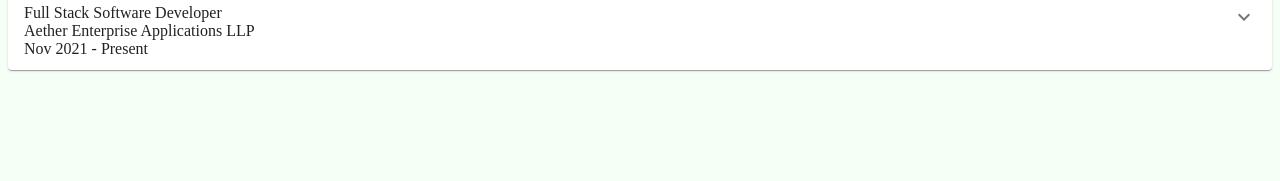
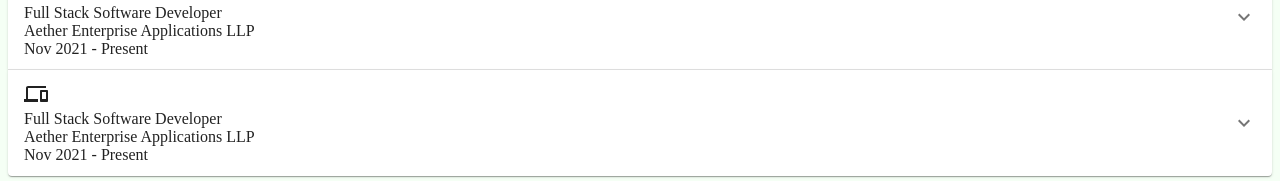
Before and after one commit to IlIIIlIIIlIlIlI/personal_website, a React (Create React App) app: page / in a window 1280 px wide. Shown: the part 848-1029 px from the top of the page. Before the commit the page ends 926 px from the top, so only its background shows below. Built offline with nearby package versions, Linux system fonts and the light colour scheme.

Commit message:
new changes

```diff
--- a/src/ExperienceDropDown/ExperienceDropDown.tsx
+++ b/src/ExperienceDropDown/ExperienceDropDown.tsx
@@ -40,6 +40,36 @@
             malesuada lacus ex, sit amet blandit leo lobortis eget.
           </AccordionDetails>
         </Accordion>
+
+        <Accordion>
+          <AccordionSummary expandIcon={<ExpandMoreIcon />}>
+            <div className={`${scssObj.baseClass}__header-container`}>
+              <div className={`${scssSkillsObj.baseClass}__icon-container`}>
+                <PhonelinkIcon
+                  className={`${scssSkillsObj.baseClass}__icons`}
+                />
+              </div>
+
+              <div className={`${scssObj.baseClass}__content-container`}>
+                <div className={`${scssObj.baseClass}__designation`}>
+                  Full Stack Software Developer
+                </div>
+
+                <div className={`${scssObj.baseClass}__company`}>
+                  Aether Enterprise Applications LLP
+                </div>
+
+                <div className={`${scssObj.baseClass}__duration`}>
+                  Nov 2021 - Present
+                </div>
+              </div>
+            </div>
+          </AccordionSummary>
+          <AccordionDetails>
+            Lorem ipsum dolor sit amet, consectetur adipiscing elit. Suspendisse
+            malesuada lacus ex, sit amet blandit leo lobortis eget.
+          </AccordionDetails>
+        </Accordion>
       </div>
     </div>
   );
--- a/src/ExperienceDropDown/_ExperienceDropDown.scss
+++ b/src/ExperienceDropDown/_ExperienceDropDown.scss
@@ -18,6 +18,9 @@
 
     .MuiButtonBase-root {
       background-color: #f5f5f5;
+      border-width: 1px 1px 0px 1px;
+      border-style: solid;
+      border-color: #d9d8d8;
     }
   }
 
```
